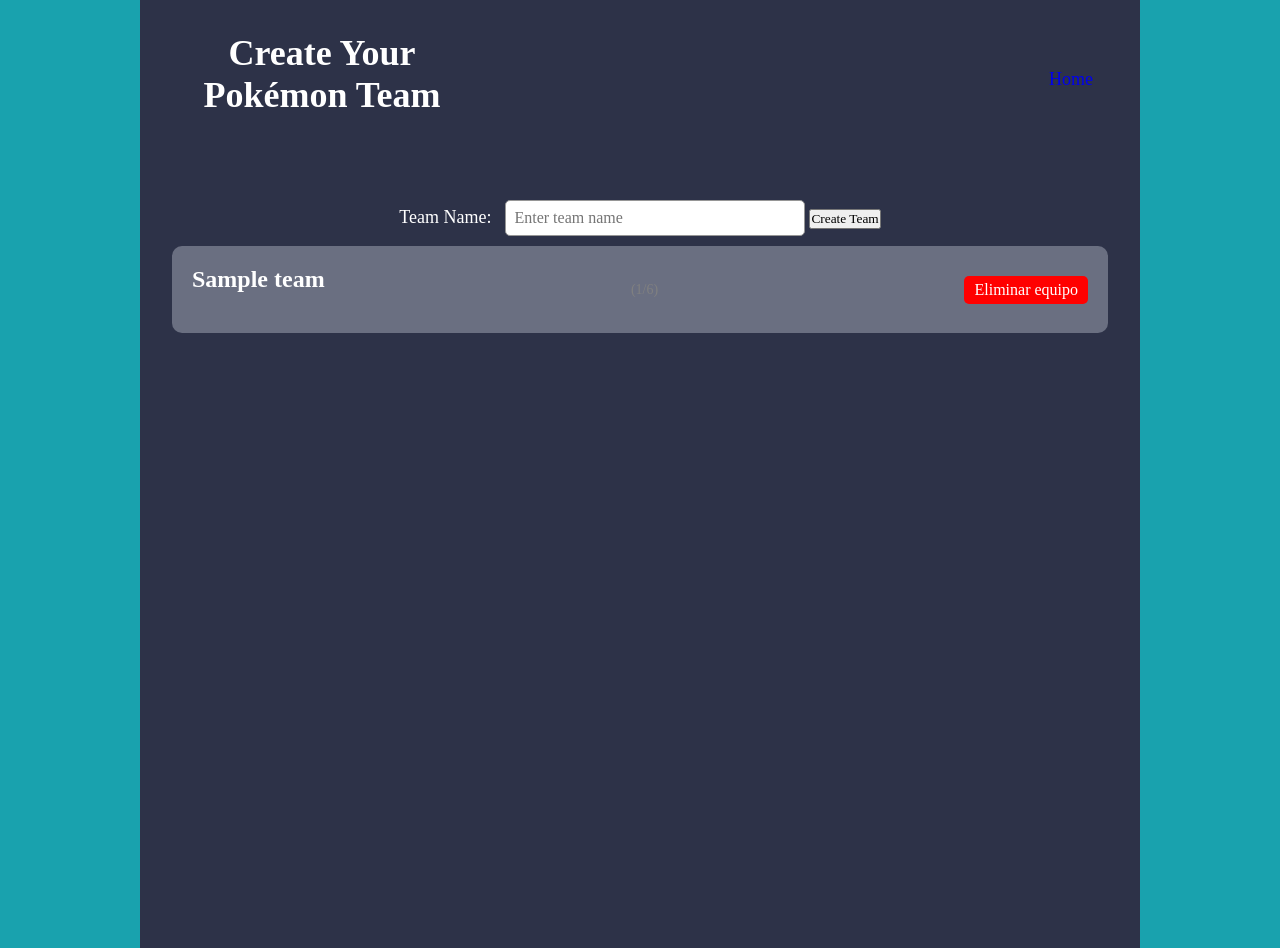
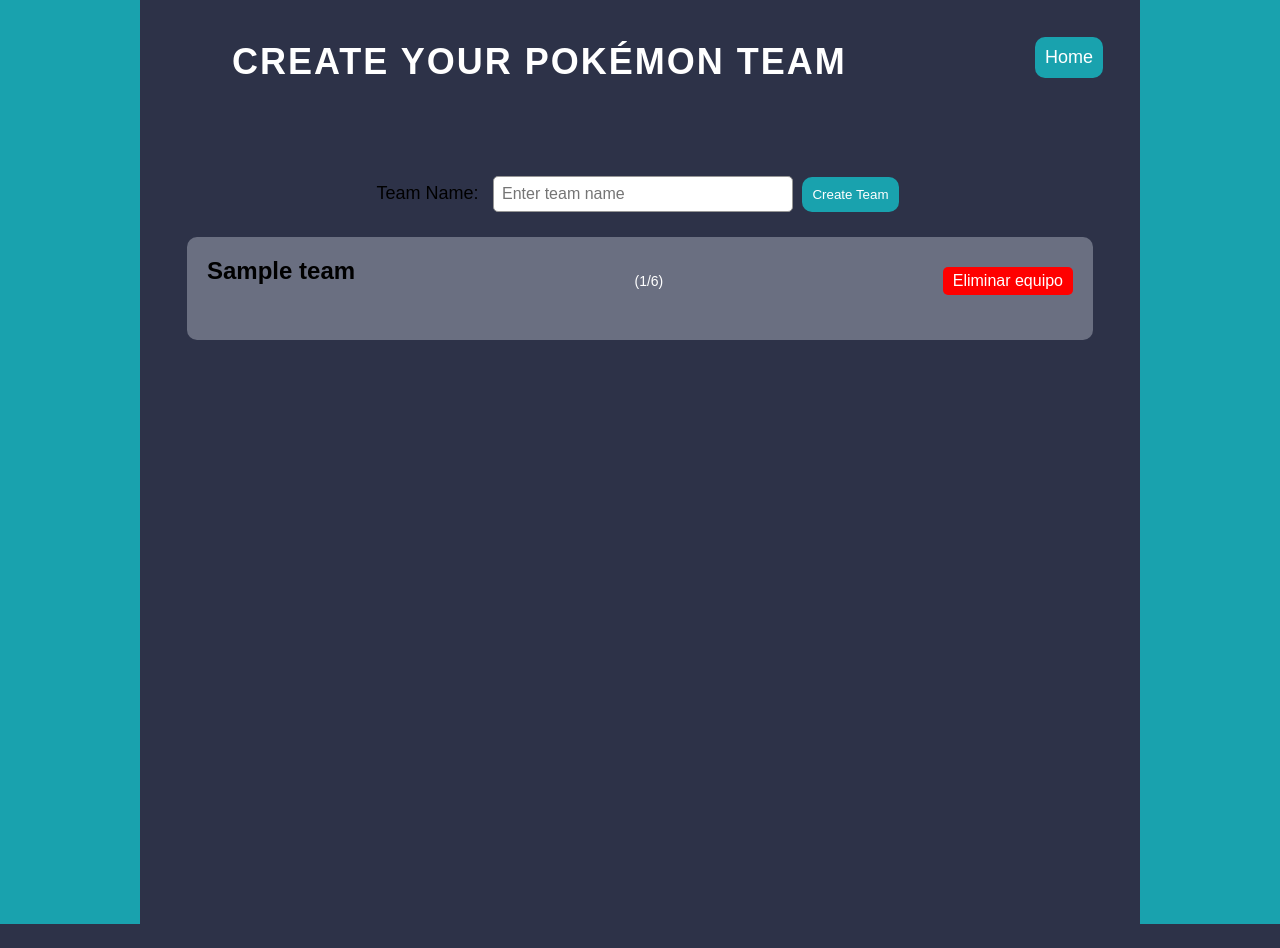
Before and after one commit to leop3z/TP1---Pokedex-, a Flask app: page /team in a window 1280 px wide. After the commit the page ends 924 px from the top, so only its background shows below. Run offline with Flask 3, Linux system fonts and the light colour scheme; tables that the repository leaves empty hold one stand-in row (values such as "Sample post").

Commit message:
Agrego estilos de la pagina teams

```diff
--- a/static/css/team.css
+++ b/static/css/team.css
@@ -11,7 +11,8 @@
     margin: 0;
     padding: 0;
     box-sizing: border-box;
-    font-family: "Kumbh Sans";
+    color: var(--black);
+    font-family: "Kumbh Sans", sans-serif;
     text-decoration: none;
 }
 
@@ -37,30 +38,37 @@ header {
 }
 
 .title {
-    width: 300px;
     text-align: center;
     font-size: 36px;
+    padding-left: 60px;
+    text-transform: uppercase;
+    letter-spacing: 2px;
+    color: white;
 }
 
 .other-pages {
-    height: 40px;
+    height: 60px;
 }
 
 .links{
-    box-sizing: content-box;
     display: flex;
     list-style: none;
-
 }
 
 .page{
     padding: 10px;
     margin: 5px;
     font-size: 18px;
-
+    border-radius: 10px;
+    background-color: var(--dark-cyan);
+    transition: transform 0.2s;
 }
 .page:hover{
     transform: scale(1.1);
+}
+
+a{
+    color: white;
 }
 
 main {
@@ -71,16 +79,26 @@ main {
     background-color: var(--very-dark-desaturated_blue);
 }
 
+p{
+    text-transform: capitalize;
+    text-align: center;
+    font-weight: bold;
+    margin-top: 10px;
+    height: 20px;
+}
+
 .team {
     background-color: var(--dark-grayish-blue);
     padding: 20px;
     border-radius: 10px;
     color: var(--white);
+    margin: 15px;
 }
 
 .team h2 {
     text-align: center;
     margin-bottom: 20px;
+    font-size: 24px;
 }
 
 #team-list {
@@ -110,9 +128,9 @@ main {
     border-radius: 5px;
 }
 
-/* Estilo para el campo de nombre del equipo */
+
 .team-name {
-    margin-top: 20px; /* Espacio entre la lista de equipos y el campo de nombre */
+    margin-top: 20px;
     text-align: center;
 }
 
@@ -132,8 +150,19 @@ main {
     margin-bottom: 10px;
 }
 
-.pokemon img {
-    cursor: pointer;
+.btn{
+    background-color: var(--dark-cyan);
+    padding: 10px;
+    border-radius: 10px;
+    color: var(--white);
+    transition: background-color 0.3s;
+    margin: 0 5px 0 5px;
+    border: none;
+}
+
+.btn:hover{
+    background-color: var(--dark-grayish-blue);
+
 }
 
 .remove-button {
@@ -146,6 +175,12 @@ main {
     padding: 5px 10px;
     margin-top: 5px;
     display: inline-block;
+    box-shadow: 0 2px 4px rgba(0, 0, 0, 0.2); /* Sombra */
+    transition: background-color 0.3s ease;
+}
+
+.remove-button:hover {
+    background-color: darkred;
 }
 
 .delete-team-button {
@@ -159,8 +194,12 @@ main {
     margin-left: 10px;
 }
 
+.delete-team-button:hover{
+    background-color: darkred;
+}
+
 .edit-team-button {
-    background-color: blue;
+    background-color: red;
     color: white;
     border: none;
     border-radius: 5px;
@@ -168,6 +207,7 @@ main {
     font-size: 16px;
     padding: 5px 10px;
     margin-left: 10px;
+    transition: background-color 0.3s;
 }
 
 .team-header {
@@ -178,6 +218,46 @@ main {
 
 .pokemon-count {
     font-size: 14px;
-    color: grey;
+    color: white;
     margin-left: 10px;
 }
+
+.pokemons-container {
+    display: grid;
+    grid-template-columns: repeat(3,1fr);
+    margin-top: 15px;
+}
+
+.pokemons_container div{
+    padding: 1rem;
+}
+
+.pokemon {
+    border-radius: 16px;
+    background-color: var(--dark-gray);
+    text-transform: uppercase;
+    position: relative;
+    overflow: hidden;
+    box-sizing: border-box;
+    margin-bottom: 20px;
+    width: 250px;
+}
+
+.pokemon img {
+    width: 100%;
+    height: 200px;
+    cursor: pointer;
+    display: block;
+}
+
+@media (max-width: 768px) {
+    .pokemons-container {
+        grid-template-columns: repeat(2, 1fr);
+    }
+}
+
+@media (max-width: 480px) {
+    .pokemons-container {
+        grid-template-columns: 1fr;
+    }
+}
```
